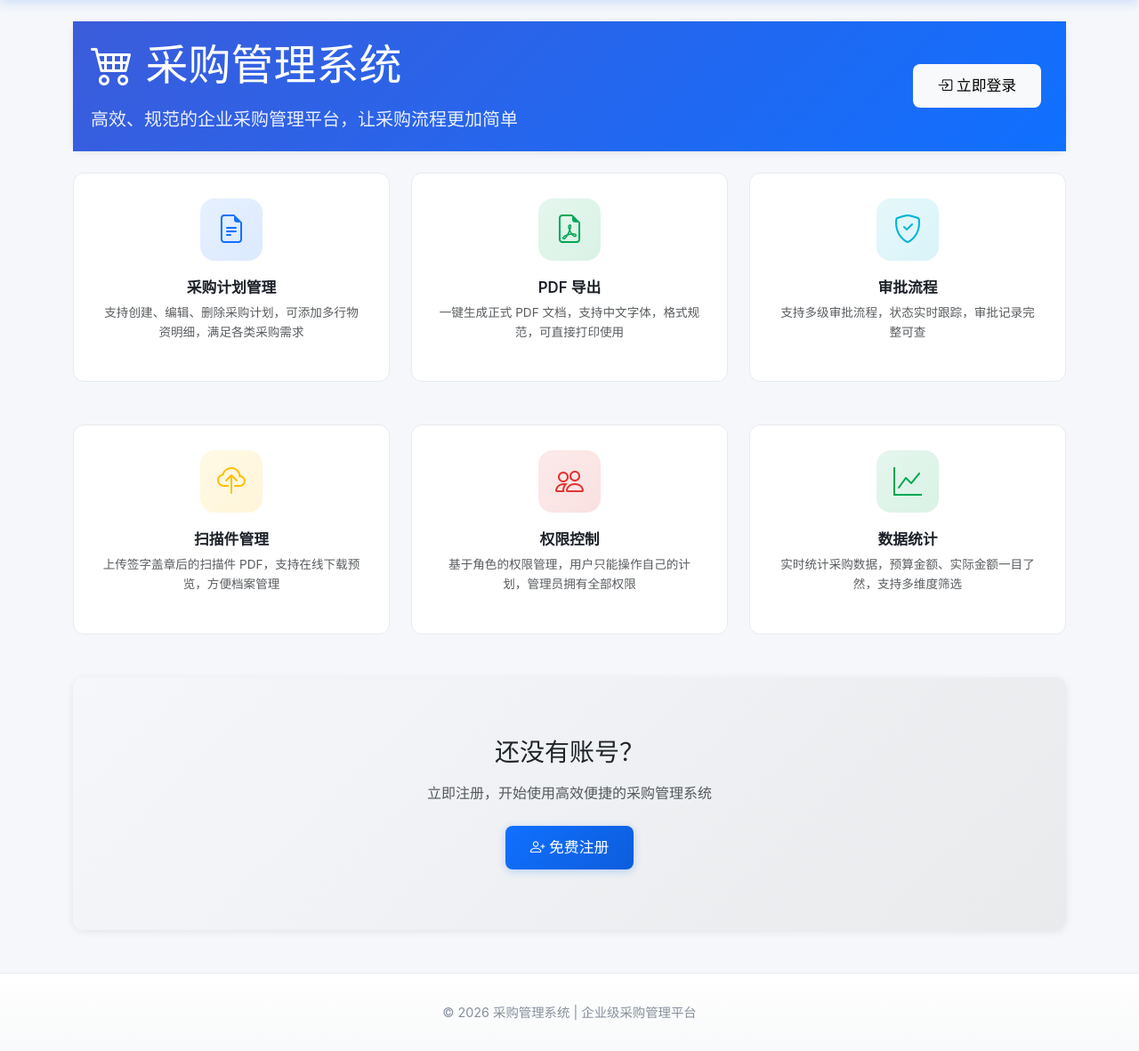
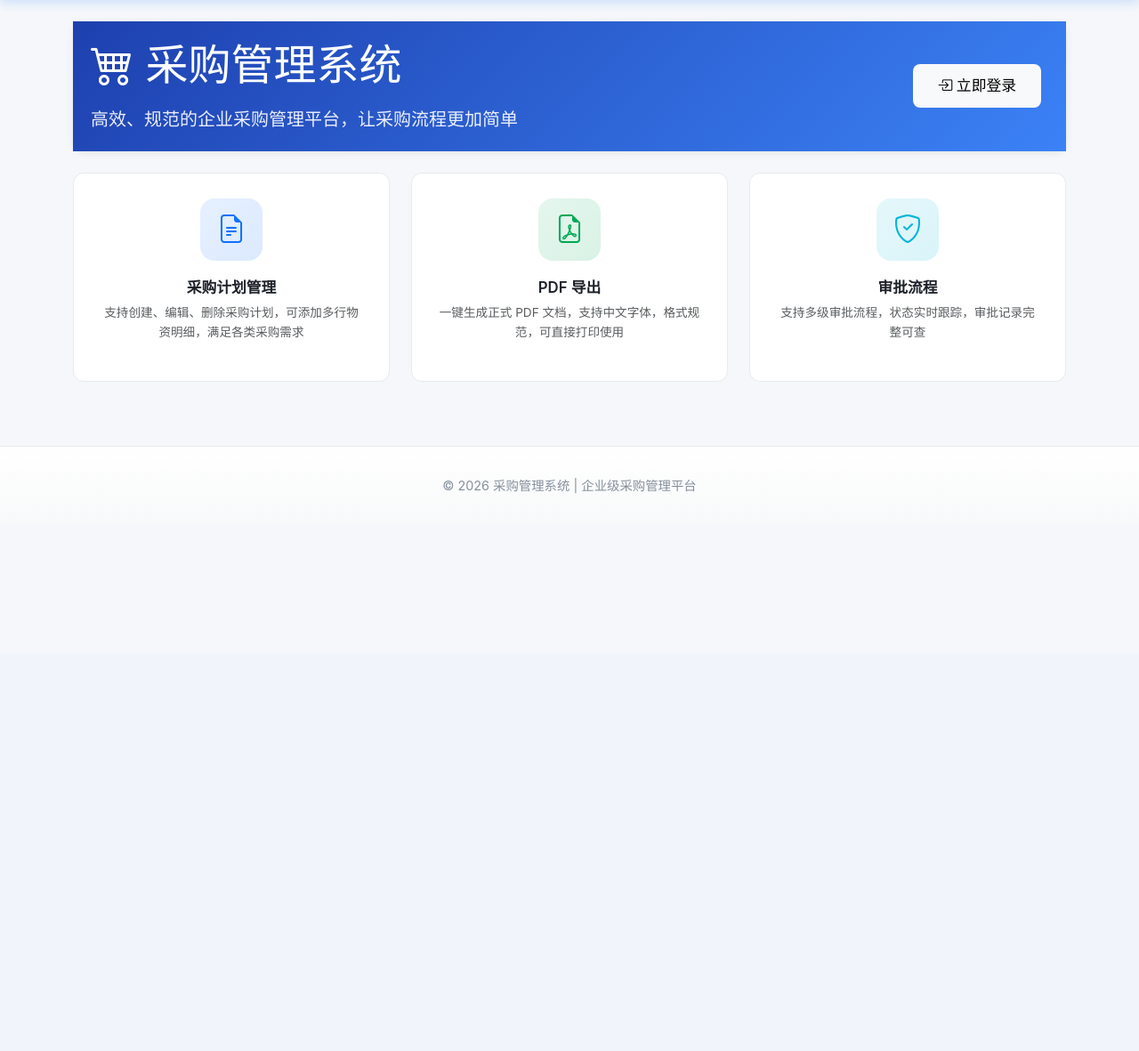
Before and after one commit to qianqianjie-999/procurement_v1.0, a Flask app: page / in a window 1280 px wide. Shown: the part 66-1247 px from the top of the page at 89% size. After the commit the page ends 621 px from the top, so only its background shows below. Run offline with Flask 3, Linux system fonts and the light colour scheme.

Commit message:
Redesign homepage with modern UI improvements

```diff
--- a/app/templates/index.html
+++ b/app/templates/index.html
@@ -6,16 +6,16 @@
 {% if current_user.is_authenticated %}
 <!-- 欢迎横幅 -->
 <div class="card mb-4 border-0 welcome-banner">
-    <div class="card-body" style="background: linear-gradient(135deg, #3b5cdb 0%, #1070ff 100%); color: white;">
+    <div class="card-body" style="background: linear-gradient(135deg, #1e40af 0%, #3b82f6 100%); color: white;">
         <div class="row align-items-center">
-            <div class="col-md-8">
-                <h2 class="mb-2"><i class="bi bi-house-door"></i> 采购管理系统</h2>
-                <p class="mb-0" style="opacity: 0.95; font-size: 1.05rem;">欢迎回来，{{ current_user.username }}！高效、便捷的采购管理平台，助您轻松完成采购流程</p>
+            <div class="col-md-7">
+                <h2 class="mb-2"><i class="bi bi-house-door-fill"></i> 采购管理系统</h2>
+                <p class="mb-0" style="opacity: 0.9; font-size: 1rem;">欢迎回来，<strong>{{ current_user.username }}</strong>！高效、便捷的采购管理平台</p>
             </div>
-            <div class="col-md-4 text-md-end mt-3 mt-md-0">
-                <div style="display: inline-block; padding: 12px 20px; border: 1px solid rgba(255,255,255,0.3); border-radius: 8px; background: rgba(255,255,255,0.1);">
-                    <div style="color: rgba(255,255,255,0.85); font-size: 0.75rem; text-transform: uppercase; letter-spacing: 1px; margin-bottom: 4px;">当前时间</div>
-                    <div id="current-time" style="font-size: 1.1rem; font-family: monospace; color: #fff; font-weight: bold; text-shadow: 0 1px 2px rgba(0,0,0,0.3);">--</div>
+            <div class="col-md-5 text-md-end mt-3 mt-md-0">
+                <div class="time-widget">
+                    <div class="time-label"><i class="bi bi-clock"></i> 当前时间</div>
+                    <div class="time-value" id="current-time">--</div>
                 </div>
             </div>
         </div>
@@ -27,76 +27,84 @@
 <div class="row mb-4 stats-row g-3">
     <div class="col-md-3">
         <div class="stat-card stat-card-blue">
+            <div class="stat-icon-wrapper"><i class="bi bi-file-earmark-text"></i></div>
+            <div class="stat-content">
                 <div class="stat-value">{{ plan_stats.total }}</div>
                 <div class="stat-label">总计划数</div>
-            <i class="bi bi-file-earmark-text stat-icon"></i>
+            </div>
         </div>
     </div>
     <div class="col-md-3">
         <div class="stat-card stat-card-green">
+            <div class="stat-icon-wrapper"><i class="bi bi-check-circle-fill"></i></div>
+            <div class="stat-content">
                 <div class="stat-value">{{ plan_stats.approved }}</div>
                 <div class="stat-label">已批准</div>
-            <i class="bi bi-check-circle stat-icon"></i>
+            </div>
         </div>
     </div>
     <div class="col-md-3">
         <div class="stat-card stat-card-yellow">
+            <div class="stat-icon-wrapper"><i class="bi bi-clock-fill"></i></div>
+            <div class="stat-content">
                 <div class="stat-value">{{ plan_stats.pending }}</div>
                 <div class="stat-label">待审批</div>
-            <i class="bi bi-clock stat-icon"></i>
+            </div>
         </div>
     </div>
     <div class="col-md-3">
         <div class="stat-card stat-card-cyan">
+            <div class="stat-icon-wrapper"><i class="bi bi-file-earmark-fill"></i></div>
+            <div class="stat-content">
                 <div class="stat-value">{{ plan_stats.draft }}</div>
                 <div class="stat-label">草稿</div>
-            <i class="bi bi-file-earmark stat-icon"></i>
+            </div>
         </div>
     </div>
 </div>
 {% endif %}
 
-<div class="row features-section">
+<div class="row g-4">
     <!-- 系统核心功能 -->
-    <div class="col-lg-8 mb-4">
-        <div class="card border-0 h-100">
-            <div class="card-header">
-                <h5 class="mb-0"><i class="bi bi-star"></i> 系统核心功能</h5>
+    <div class="col-lg-8">
+        <div class="card border-0 h-100 feature-card">
+            <div class="card-header bg-transparent">
+                <h5 class="mb-0"><i class="bi bi-star-fill text-warning"></i> 系统核心功能</h5>
             </div>
             <div class="card-body">
-                <div class="row g-3">
+                <div class="row g-4">
                     <div class="col-md-4">
-                        <div class="function-card h-100">
-                            <div class="icon-wrapper icon-blue">
+                        <div class="feature-item text-center p-3">
+                            <div class="feature-icon feature-icon-blue mb-3">
                                 <i class="bi bi-pencil-square"></i>
                             </div>
-                            <h5>采购申请</h5>
-                            <p class="small mb-3">在线填写和提交采购申请表单</p>
-                            <a href="{{ url_for('plan.create') }}" class="btn btn-primary btn-sm">
+                            <h6 class="fw-bold mb-2">采购申请</h6>
+                            <p class="small text-muted mb-3">在线填写和提交采购申请表单</p>
+                            <a href="{{ url_for('plan.create') }}" class="btn btn-primary btn-sm rounded-pill px-4">
                                 <i class="bi bi-plus"></i> 开始申请
                             </a>
                         </div>
                     </div>
                     <div class="col-md-4">
-                        <div class="function-card h-100">
-                            <div class="icon-wrapper icon-green">
+                        <div class="feature-item text-center p-3">
+                            <div class="feature-icon feature-icon-green mb-3">
                                 <i class="bi bi-clock-history"></i>
                             </div>
-                            <h5>申请历史</h5>
-                            <p class="small mb-3">查看历史申请记录和审批状态</p>
-                            <a href="{{ url_for('plan.index') }}" class="btn btn-success btn-sm">
+                            <h6 class="fw-bold mb-2">申请历史</h6>
+                            <p class="small text-muted mb-3">查看历史申请记录和审批状态</p>
+                            <a href="{{ url_for('plan.index') }}" class="btn btn-success btn-sm rounded-pill px-4">
                                 <i class="bi bi-list-ul"></i> 查看历史
                             </a>
                         </div>
                     </div>
                     <div class="col-md-4">
-                        <div class="function-card h-100">
-                            <div class="icon-wrapper icon-red">
+                        <div class="feature-item text-center p-3">
+                            <div class="feature-icon feature-icon-red mb-3">
                                 <i class="bi bi-file-earmark-pdf"></i>
                             </div>
-                            <h5>PDF 导出</h5>
-                            <p class="small mb-3">导出标准格式的采购文档</p>
-                            <a href="{{ url_for('plan.index') }}" class="btn btn-danger btn-sm">
+                            <h6 class="fw-bold mb-2">PDF 导出</h6>
+                            <p class="small text-muted mb-3">导出标准格式的采购文档</p>
+                            <a href="{{ url_for('plan.index') }}" class="btn btn-danger btn-sm rounded-pill px-4">
                                 <i class="bi bi-download"></i> 导出
                             </a>
                         </div>
@@ -106,75 +114,291 @@
         </div>
     </div>
 
-    <!-- 用户信息 -->
-    <div class="col-lg-4 mb-4">
-        <div class="card border-0 h-100 quick-action-card">
-            <div class="card-body">
     <!-- 用户信息卡片 -->
-                <div class="user-info-card mb-4">
-                    <div class="user-avatar">
-                        <i class="bi bi-person"></i>
+    <div class="col-lg-4">
+        <div class="card border-0 h-100 user-card">
+            <div class="card-body text-center">
+                <div class="user-avatar-wrapper mb-3">
+                    <div class="user-avatar-lg">
+                        <i class="bi bi-person-fill"></i>
                     </div>
-                    <div class="user-name">{{ current_user.username }}</div>
-                    <div class="user-role">
+                </div>
+                <h5 class="fw-bold mb-1">{{ current_user.username }}</h5>
+                <div class="mb-4">
                     {% if current_user.is_administrator() %}
-                        <span class="badge bg-danger">管理员</span>
+                    <span class="badge bg-danger px-3 py-2 rounded-pill">管理员</span>
                     {% else %}
-                        <span class="badge bg-light text-dark">普通用户</span>
+                    <span class="badge bg-secondary px-3 py-2 rounded-pill">普通用户</span>
                     {% endif %}
                 </div>
-                </div>
 
-                <!-- 快捷操作 -->
-                <h6 class="mb-3"><i class="bi bi-flash"></i> 快捷操作</h6>
-                <ul class="quick-action-list">
-                    <li>
-                        <a href="{{ url_for('plan.index') }}">
+                <div class="quick-actions text-start">
+                    <h6 class="fw-bold mb-3"><i class="bi bi-flash-fill text-primary"></i> 快捷操作</h6>
+                    <a href="{{ url_for('plan.index') }}" class="quick-action-item">
                         <i class="bi bi-file-earmark-text text-primary"></i>
                         <span>我的采购计划</span>
+                        <i class="bi bi-chevron-right ms-auto text-muted"></i>
                     </a>
-                    </li>
                     {% if current_user.is_administrator() %}
-                    <li>
-                        <a href="{{ url_for('plan.index') }}?status=pending">
+                    <a href="{{ url_for('plan.index') }}?status=pending" class="quick-action-item">
                         <i class="bi bi-clock-history text-warning"></i>
                         <span>待审批管理</span>
+                        <i class="bi bi-chevron-right ms-auto text-muted"></i>
                     </a>
-                    </li>
                     {% endif %}
-                    <li>
-                        <a href="{{ url_for('plan.create') }}">
+                    <a href="{{ url_for('plan.create') }}" class="quick-action-item">
                         <i class="bi bi-plus-circle text-success"></i>
                         <span>新建采购计划</span>
+                        <i class="bi bi-chevron-right ms-auto text-muted"></i>
                     </a>
-                    </li>
-                </ul>
+                </div>
             </div>
         </div>
     </div>
 </div>
 
 <!-- 快速申请入口 -->
-<div class="card border-0 quick-action-card">
-    <div class="card-body" style="background: linear-gradient(135deg, #00b5d6 0%, #0096b3 100%); color: white;">
+<div class="card mt-4 border-0 quick-action-banner">
+    <div class="card-body" style="background: linear-gradient(135deg, #06b6d4 0%, #0891b2 100%); color: white;">
         <div class="row align-items-center">
-            <div class="col-md-8">
-                <h4 class="mb-2"><i class="bi bi-lightning-charge"></i> 快速申请入口</h4>
-                <p class="mb-0" style="opacity: 0.95;">立即开始新的采购申请，快速填写申请表单，提交后系统将自动处理并生成申请记录</p>
+            <div class="col-md-9">
+                <h5 class="mb-2"><i class="bi bi-lightning-charge-fill"></i> 快速申请入口</h5>
+                <p class="mb-0 opacity-90">立即开始新的采购申请，快速填写申请表单，提交后系统将自动处理</p>
             </div>
-            <div class="col-md-4 text-md-end mt-3 mt-md-0">
-                <a href="{{ url_for('plan.create') }}" class="btn btn-light btn-lg" style="border-radius: 50px; padding: 0.75rem 2rem;">
-                    <i class="bi bi-send"></i> 开始申请
+            <div class="col-md-3 text-md-end mt-3 mt-md-0">
+                <a href="{{ url_for('plan.create') }}" class="btn btn-light btn-lg rounded-pill px-4 shadow">
+                    <i class="bi bi-send-fill"></i> 开始申请
                 </a>
             </div>
         </div>
     </div>
 </div>
 
+<style>
+/* 时间组件 */
+.time-widget {
+    display: inline-block;
+    background: rgba(255, 255, 255, 0.15);
+    backdrop-filter: blur(10px);
+    border: 1px solid rgba(255, 255, 255, 0.3);
+    border-radius: 12px;
+    padding: 10px 20px;
+    text-align: left;
+}
+
+.time-label {
+    font-size: 0.75rem;
+    opacity: 0.85;
+    text-transform: uppercase;
+    letter-spacing: 1px;
+    margin-bottom: 4px;
+}
+
+.time-value {
+    font-size: 1.2rem;
+    font-weight: 700;
+    font-family: 'SF Mono', 'Monaco', 'Consolas', monospace;
+    color: #fff;
+    text-shadow: 0 1px 3px rgba(0, 0, 0, 0.2);
+}
+
+/* 统计卡片优化 */
+.stat-card {
+    position: relative;
+    border-radius: 12px;
+    padding: 20px;
+    display: flex;
+    align-items: center;
+    gap: 15px;
+    overflow: hidden;
+    box-shadow: 0 2px 8px rgba(0, 0, 0, 0.08);
+    transition: transform 0.2s, box-shadow 0.2s;
+}
+
+.stat-card:hover {
+    transform: translateY(-3px);
+    box-shadow: 0 4px 16px rgba(0, 0, 0, 0.12);
+}
+
+.stat-card-blue { background: linear-gradient(135deg, #2563eb 0%, #3b82f6 100%); color: white; }
+.stat-card-green { background: linear-gradient(135deg, #059669 0%, #10b981 100%); color: white; }
+.stat-card-yellow { background: linear-gradient(135deg, #d97706 0%, #f59e0b 100%); color: white; }
+.stat-card-cyan { background: linear-gradient(135deg, #0891b2 0%, #06b6d4 100%); color: white; }
+
+.stat-icon-wrapper {
+    width: 50px;
+    height: 50px;
+    display: flex;
+    align-items: center;
+    justify-content: center;
+    background: rgba(255, 255, 255, 0.2);
+    border-radius: 12px;
+    font-size: 1.5rem;
+}
+
+.stat-content { flex: 1; }
+
+.stat-value {
+    font-size: 2rem;
+    font-weight: 700;
+    line-height: 1;
+    margin-bottom: 4px;
+}
+
+.stat-label {
+    font-size: 0.85rem;
+    opacity: 0.9;
+}
+
+/* 功能卡片 */
+.feature-card {
+    box-shadow: 0 2px 12px rgba(0, 0, 0, 0.06);
+    border-radius: 12px;
+}
+
+.feature-card .card-header {
+    background: linear-gradient(135deg, rgba(245, 158, 11, 0.1) 0%, rgba(245, 158, 11, 0.15) 100%);
+    border-bottom: 1px solid rgba(0, 0, 0, 0.05);
+    padding: 16px 20px;
+}
+
+.feature-item {
+    border-radius: 12px;
+    transition: all 0.3s;
+    border: 1px solid transparent;
+}
+
+.feature-item:hover {
+    background: #f8fafc;
+    border-color: #e2e8f0;
+}
+
+.feature-icon {
+    width: 70px;
+    height: 70px;
+    margin: 0 auto;
+    display: flex;
+    align-items: center;
+    justify-content: center;
+    border-radius: 16px;
+    font-size: 1.75rem;
+    transition: transform 0.3s;
+}
+
+.feature-item:hover .feature-icon {
+    transform: scale(1.1);
+}
+
+.feature-icon-blue { background: linear-gradient(135deg, #dbeafe 0%, #bfdbfe 100%); color: #2563eb; }
+.feature-icon-green { background: linear-gradient(135deg, #d1fae5 0%, #a7f3d0 100%); color: #059669; }
+.feature-icon-red { background: linear-gradient(135deg, #fee2e2 0%, #fecaca 100%); color: #dc2626; }
+
+/* 用户卡片 */
+.user-card {
+    box-shadow: 0 2px 12px rgba(0, 0, 0, 0.06);
+    border-radius: 12px;
+}
+
+.user-avatar-wrapper {
+    position: relative;
+    display: inline-block;
+}
+
+.user-avatar-lg {
+    width: 90px;
+    height: 90px;
+    margin: 0 auto;
+    display: flex;
+    align-items: center;
+    justify-content: center;
+    background: linear-gradient(135deg, #10b981 0%, #059669 100%);
+    border-radius: 50%;
+    color: white;
+    font-size: 2.5rem;
+    box-shadow: 0 4px 15px rgba(16, 185, 129, 0.3);
+}
+
+.quick-actions {
+    text-align: left;
+    padding-top: 15px;
+    border-top: 1px solid #e5e7eb;
+}
+
+.quick-action-item {
+    display: flex;
+    align-items: center;
+    gap: 12px;
+    padding: 12px 0;
+    text-decoration: none;
+    color: #374151;
+    transition: all 0.2s;
+    border-bottom: 1px solid #f3f4f6;
+}
+
+.quick-action-item:last-child {
+    border-bottom: none;
+}
+
+.quick-action-item:hover {
+    color: #2563eb;
+    padding-left: 8px;
+}
+
+.quick-action-item i:first-child {
+    font-size: 1.2rem;
+}
+
+/* 快速申请横幅 */
+.quick-action-banner {
+    box-shadow: 0 4px 15px rgba(6, 182, 212, 0.2);
+    border-radius: 12px;
+    overflow: hidden;
+}
+
+.quick-action-banner .btn-light {
+    background: white;
+    border: none;
+    color: #0891b2;
+    font-weight: 600;
+    transition: all 0.3s;
+}
+
+.quick-action-banner .btn-light:hover {
+    transform: translateY(-2px);
+    box-shadow: 0 4px 15px rgba(255, 255, 255, 0.3);
+}
+
+/* 欢迎横幅 */
+.welcome-banner {
+    box-shadow: 0 4px 20px rgba(30, 64, 175, 0.25);
+    border-radius: 12px;
+    overflow: hidden;
+}
+</style>
+
+<script>
+// 更新当前时间
+function updateTime() {
+    const now = new Date();
+    const timeStr = now.toLocaleString('zh-CN', {
+        year: 'numeric',
+        month: '2-digit',
+        day: '2-digit',
+        hour: '2-digit',
+        minute: '2-digit',
+        second: '2-digit'
+    });
+    const el = document.getElementById('current-time');
+    if (el) el.textContent = timeStr;
+}
+updateTime();
+setInterval(updateTime, 1000);
+</script>
+
 {% else %}
 <!-- 未登录时的欢迎页面 -->
 <div class="card mb-4 border-0">
-    <div class="card-body" style="background: linear-gradient(135deg, #3b5cdb 0%, #1070ff 100%); color: white;">
+    <div class="card-body" style="background: linear-gradient(135deg, #1e40af 0%, #3b82f6 100%); color: white;">
         <div class="row align-items-center">
             <div class="col-md-8">
                 <h1 class="display-5 mb-3"><i class="bi bi-cart4"></i> 采购管理系统</h1>
@@ -219,71 +443,5 @@
         </div>
     </div>
 </div>
-
-<div class="row mb-4">
-    <div class="col-md-4 mb-4">
-        <div class="function-card h-100">
-            <div class="icon-wrapper icon-yellow">
-                <i class="bi bi-cloud-upload"></i>
-            </div>
-            <h5>扫描件管理</h5>
-            <p class="small text-muted">上传签字盖章后的扫描件 PDF，支持在线下载预览，方便档案管理</p>
-        </div>
-    </div>
-    <div class="col-md-4 mb-4">
-        <div class="function-card h-100">
-            <div class="icon-wrapper icon-red">
-                <i class="bi bi-people"></i>
-            </div>
-            <h5>权限控制</h5>
-            <p class="small text-muted">基于角色的权限管理，用户只能操作自己的计划，管理员拥有全部权限</p>
-        </div>
-    </div>
-    <div class="col-md-4 mb-4">
-        <div class="function-card h-100">
-            <div class="icon-wrapper icon-success">
-                <i class="bi bi-graph-up"></i>
-            </div>
-            <h5>数据统计</h5>
-            <p class="small text-muted">实时统计采购数据，预算金额、实际金额一目了然，支持多维度筛选</p>
-        </div>
-    </div>
-</div>
-
-<!-- 注册引导 -->
-<div class="card border-0 text-center py-5" style="background: linear-gradient(135deg, #f5f7fa 0%, #e8eaec 100%);">
-    <div class="card-body">
-        <h3 class="mb-3">还没有账号？</h3>
-        <p class="text-muted mb-4">立即注册，开始使用高效便捷的采购管理系统</p>
-        <a href="{{ url_for('auth.register') }}" class="btn btn-primary btn-lg">
-            <i class="bi bi-person-plus"></i> 免费注册
-        </a>
-    </div>
-</div>
 {% endif %}
-
-<script>
-// 更新当前时间
-function updateTime() {
-    const now = new Date();
-    const timeStr = now.toLocaleString('zh-CN', {
-        year: 'numeric',
-        month: '2-digit',
-        day: '2-digit',
-        hour: '2-digit',
-        minute: '2-digit',
-        second: '2-digit'
-    });
-    const el = document.getElementById('current-time');
-    console.log('Updating time:', timeStr);  // 调试
-    if (el) {
-        el.textContent = timeStr;
-        el.style.color = '#fff';  // 确保文字是白色
-    } else {
-        console.error('current-time element not found');
-    }
-}
-updateTime();
-setInterval(updateTime, 1000);  // 每秒更新
-</script>
 {% endblock %}
```
Lines whose indentation alone changed are shown as unchanged.
